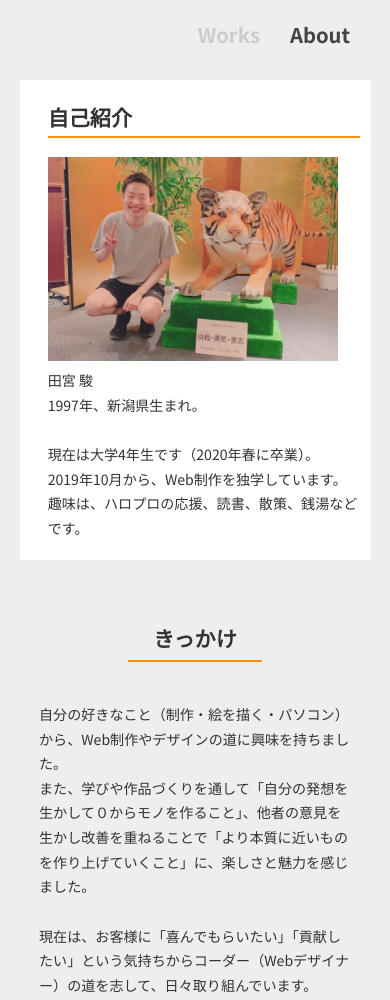
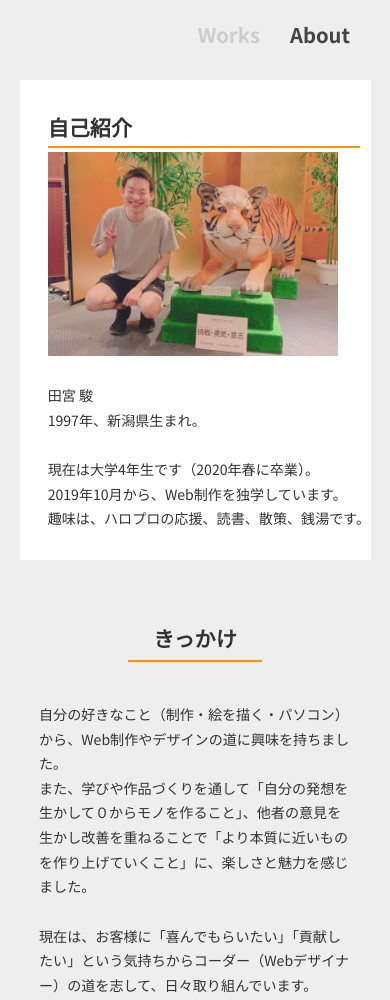
Before and after one commit to D5shun/Portfolio, a plain HTML site: page about/index.html in a window 390 px wide. Shown: the top 1000 px of the page. Drawn offline with Linux system fonts and the light colour scheme.

Commit message:
画像位置の修正

```diff
--- a/about/css/style.scss
+++ b/about/css/style.scss
@@ -199,7 +199,7 @@ body {
         width: 90%;
         height: 480px;
         .about__image {
-            top: 16%;
+            top: 15%;
             left: 8%;
             max-width: 340px;
         }
@@ -208,7 +208,7 @@ body {
             width: 100%;
             padding-left: 2em;
             .about__title {
-                margin-bottom: 230px;
+                margin-bottom: 235px;
             }
         }
     }
--- a/about/index.html
+++ b/about/index.html
@@ -46,7 +46,7 @@
                     &nbsp<br>
                     現在は大学4年生です（2020年春に卒業）。<br>
                     2019年10月から、Web制作を独学しています。<br>
-                    趣味は、ハロプロの応援、読書、散策、銭湯などです。
+                    趣味は、ハロプロの応援、読書、散策、銭湯です。
                 </p>
             </div>
         </div>
```
Also changed, not shown: about/css/style.css, about/css/style.min.css.
